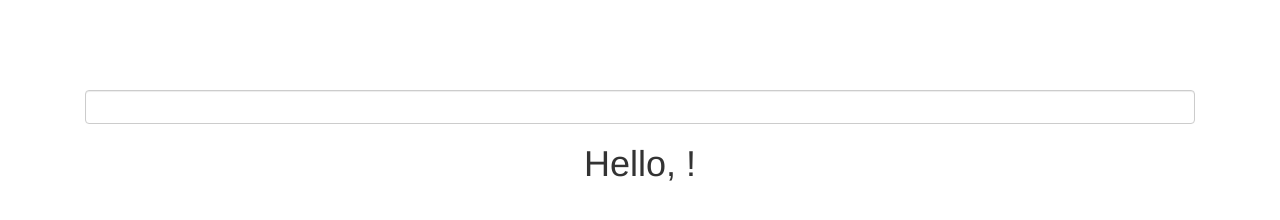
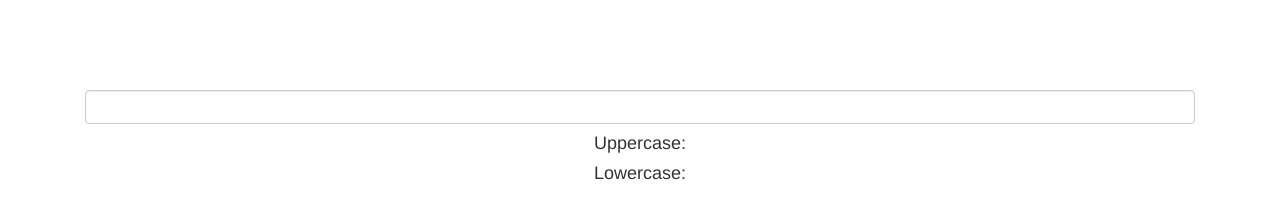
Before and after one commit to hannanxp/angular1x, a website: page index.html in a window 1280 px wide. Drawn offline with nearby package versions, Linux system fonts and the light colour scheme.

Commit message:
directive + filters

```diff
--- a/index.html
+++ b/index.html
@@ -17,7 +17,10 @@
 
         <div><input ng-model="yourName" class="form-control"></div>
 
-        <h1>Hello, {{yourName}}!</h1>
+        <h1 ng-show="yourName">Hello, {{yourName}}!</h1>
+
+        <h4>Uppercase: {{ yourName | uppercase }}</h4>
+        <h4>Lowercase: {{ yourName | lowercase }}</h4>
 
       </div>
 
```
